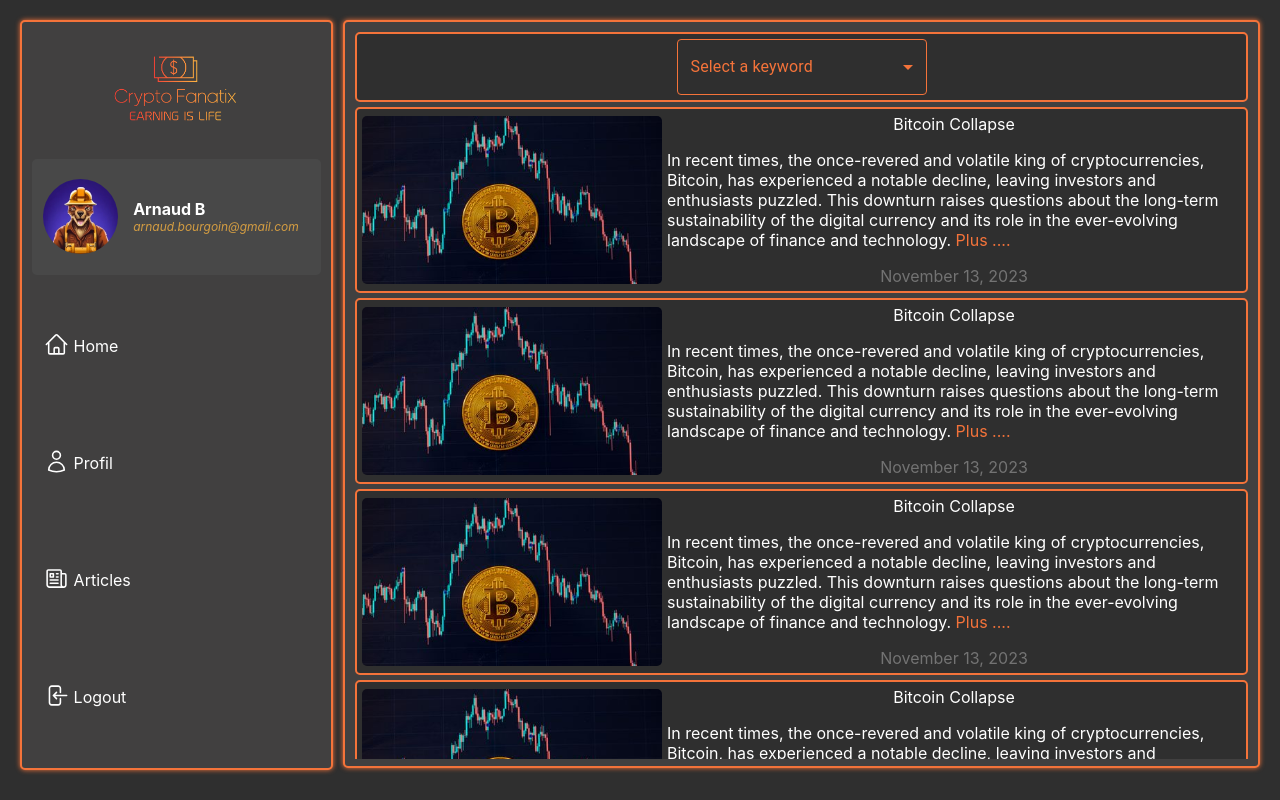
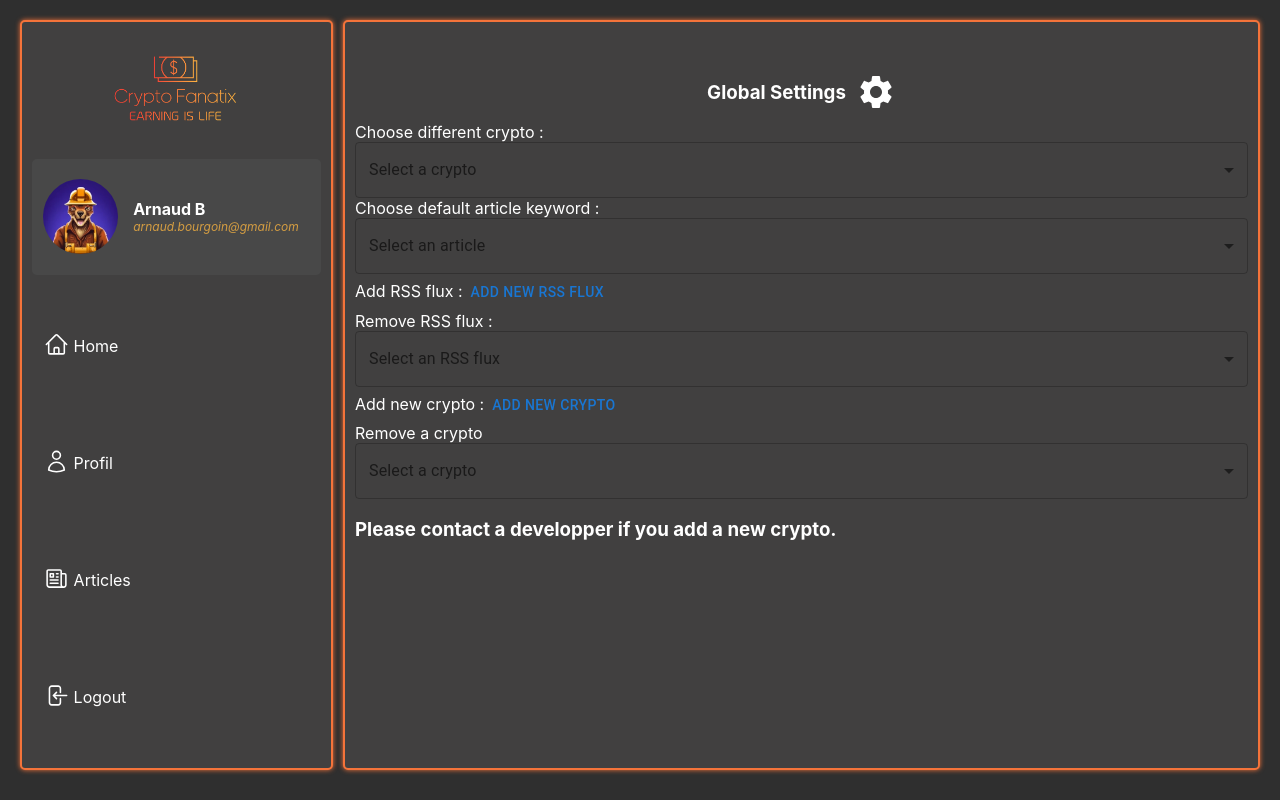
Before and after one commit to StarCobra/T-700-WEB-NCY_1, a React (Create React App) app in the folder apps/front/: page / in a window 1280 px wide. Built offline with nearby package versions, Linux system fonts and the light colour scheme.

Commit message:
feat: add component admin settings without SCSS

```diff
--- a/apps/front/src/App.tsx
+++ b/apps/front/src/App.tsx
@@ -1,20 +1,17 @@
 import React from 'react';
 import SideBar from './components/SideBar/SideBar';
-import MultipleArticlesDisplay from './components/Articles/MultipleArticlesDisplay';
-import KeywordFilter from './components/Articles/KeywordFilter';
+import GlobalSettingDisplay from "./components/Admin/GlobalSettingDisplay";
+import {Box} from "@mui/material";
+
 function App() {
   return (
     <div className="layoutContainer">
       <SideBar />
-      <div className="displayContainer">
-        <div className="dataContainer">
-          <KeywordFilter />
-          <MultipleArticlesDisplay />
-        </div>
-        {/* <div className="dataContainer">
-          <CryptoArrayDisplay />
-        </div> */}
-      </div>
+      <Box className="displayContainer">
+        <Box className="dataContainer">
+            <GlobalSettingDisplay />
+        </Box>
+      </Box>
     </div>
 
   );
--- /dev/null
+++ b/apps/front/src/components/Admin/GlobalSettingDisplay.tsx
@@ -0,0 +1,15 @@
+import * as React from 'react';
+import '../../style/admin.scss';
+import GlobalSettingHeader from './GlobalSettingHeader';
+import GlobalSettingForm from './GlobalSettingForm';
+import GlobalSettingFooter from './GlobalSettingFooter';
+
+export default function GlobalSettingDisplay() {
+    return (
+        <div className="ArrayDisplay">
+            <GlobalSettingHeader />
+            <GlobalSettingForm />
+            <GlobalSettingFooter />
+        </div>
+    )
+}
--- /dev/null
+++ b/apps/front/src/components/Admin/GlobalSettingFooter.tsx
@@ -0,0 +1,15 @@
+import * as React from 'react';
+import '../../style/admin.scss';
+import {Box} from "@mui/material";
+
+export default function GlobalSettingFooter() {
+    return (
+        <div className="Array">
+            <Box>
+                <h3>
+                    Please contact a <span>developper</span> if you add a new crypto.
+                </h3>
+            </Box>
+        </div>
+    )
+}
--- /dev/null
+++ b/apps/front/src/components/Admin/GlobalSettingForm.tsx
@@ -0,0 +1,105 @@
+import * as React from 'react';
+import '../../style/admin.scss';
+import {Box, Button, MenuItem, TextField} from "@mui/material";
+import {useState} from "react";
+
+export default function GlobalSettingForm() {
+    const [crypto, setCrypto] = useState("")
+    const [article, setArticle] = useState("")
+    const [rssFlux, setRSSFlux] = useState("")
+    const [removeCrypto, setRemoveCrypto] = useState("")
+
+    const handleChangeSelectedCrypto = (event: React.ChangeEvent<HTMLInputElement>) => {
+        setCrypto(event.target.value)
+    }
+    const handleChangeSelectedArticle = (event: React.ChangeEvent<HTMLInputElement>) => {
+        setArticle(event.target.value)
+    }
+    const handleChangeSelectedRSSFlux = (event: React.ChangeEvent<HTMLInputElement>) => {
+        setRSSFlux(event.target.value)
+    }
+    const handleChangeSelectedRemoveCrypto = (event: React.ChangeEvent<HTMLInputElement>) => {
+        setRemoveCrypto(event.target.value)
+    }
+
+    return (
+        <div>
+            <Box className="Array">
+                <form>
+                    <Box>
+                        <label>Choose different crypto :</label>
+                        <TextField
+                            label="Select a crypto"
+                            select
+                            className='SelectCryptoLabel'
+                            value={crypto}
+                            onChange={handleChangeSelectedCrypto}
+                            fullWidth
+                            color='warning'
+                        >
+                            <MenuItem value="0">BTC</MenuItem>
+                            <MenuItem value="1">ETH</MenuItem>
+                            <MenuItem value="2">BNB</MenuItem>
+                            <MenuItem value="3">USDC</MenuItem>
+                            <MenuItem value="4">SOL</MenuItem>
+                            <MenuItem value="5">ADA</MenuItem>
+                        </TextField>
+                    </Box>
+                    <Box>
+                        <label>Choose default article keyword :</label>
+                        <TextField
+                            label="Select an article"
+                            select
+                            className='SelectCryptoLabel'
+                            value={article}
+                            onChange={handleChangeSelectedArticle}
+                            fullWidth
+                            color='warning'
+                        >
+                            <MenuItem value="0">BTC</MenuItem>
+                            <MenuItem value="1">ETH</MenuItem>
+                            <MenuItem value="2">BNB</MenuItem>
+                            <MenuItem value="3">USDC</MenuItem>
+                            <MenuItem value="4">SOL</MenuItem>
+                            <MenuItem value="5">ADA</MenuItem>
+                        </TextField>
+                    </Box>
+                    <Box>
+                        <label>Add RSS flux :</label>
+                        <Button>Add new RSS flux</Button>
+                    </Box>
+                    <Box>
+                        <label>Remove RSS flux :</label>
+                        <TextField
+                            label="Select an RSS flux"
+                            select
+                            className='SelectCryptoLabel'
+                            value={rssFlux}
+                            onChange={handleChangeSelectedRSSFlux}
+                            fullWidth
+                            color='warning'
+                        >
+                        </TextField>
+                    </Box>
+                    <Box>
+                        <label>Add new crypto :</label>
+                        <Button>Add new crypto</Button>
+                    </Box>
+                    <Box>
+                        <label>Remove a crypto</label>
+                        <TextField
+                            label="Select a crypto"
+                            select
+                            className='SelectCryptoLabel'
+                            value={removeCrypto}
+                            onChange={handleChangeSelectedRemoveCrypto}
+                            fullWidth
+                            color='warning'
+                        >
+                        </TextField>
+                    </Box>
+                </form>
+            </Box>
+        </div>
+    );
+}
--- /dev/null
+++ b/apps/front/src/components/Admin/GlobalSettingHeader.tsx
@@ -0,0 +1,15 @@
+import * as React from 'react';
+import '../../style/admin.scss';
+import SettingsIcon from '@mui/icons-material/Settings';
+import {Box} from "@mui/material";
+
+export default function GlobalSettingHeader() {
+    return (
+        <div>
+            <Box className="flex-center">
+                <h3>Global Settings</h3>
+                <SettingsIcon sx={{ fontSize: 40 }} />
+            </Box>
+        </div>
+    )
+}
--- /dev/null
+++ b/apps/front/src/style/admin.scss
@@ -0,0 +1,11 @@
+@import "Config/config";
+
+// Path: apps/front/src/style/Config/config.scss
+
+.flex-center {
+  display: flex;
+  justify-content: center;
+  align-items: center;
+  gap: 10px;
+  margin-top: 30px;
+}
```
